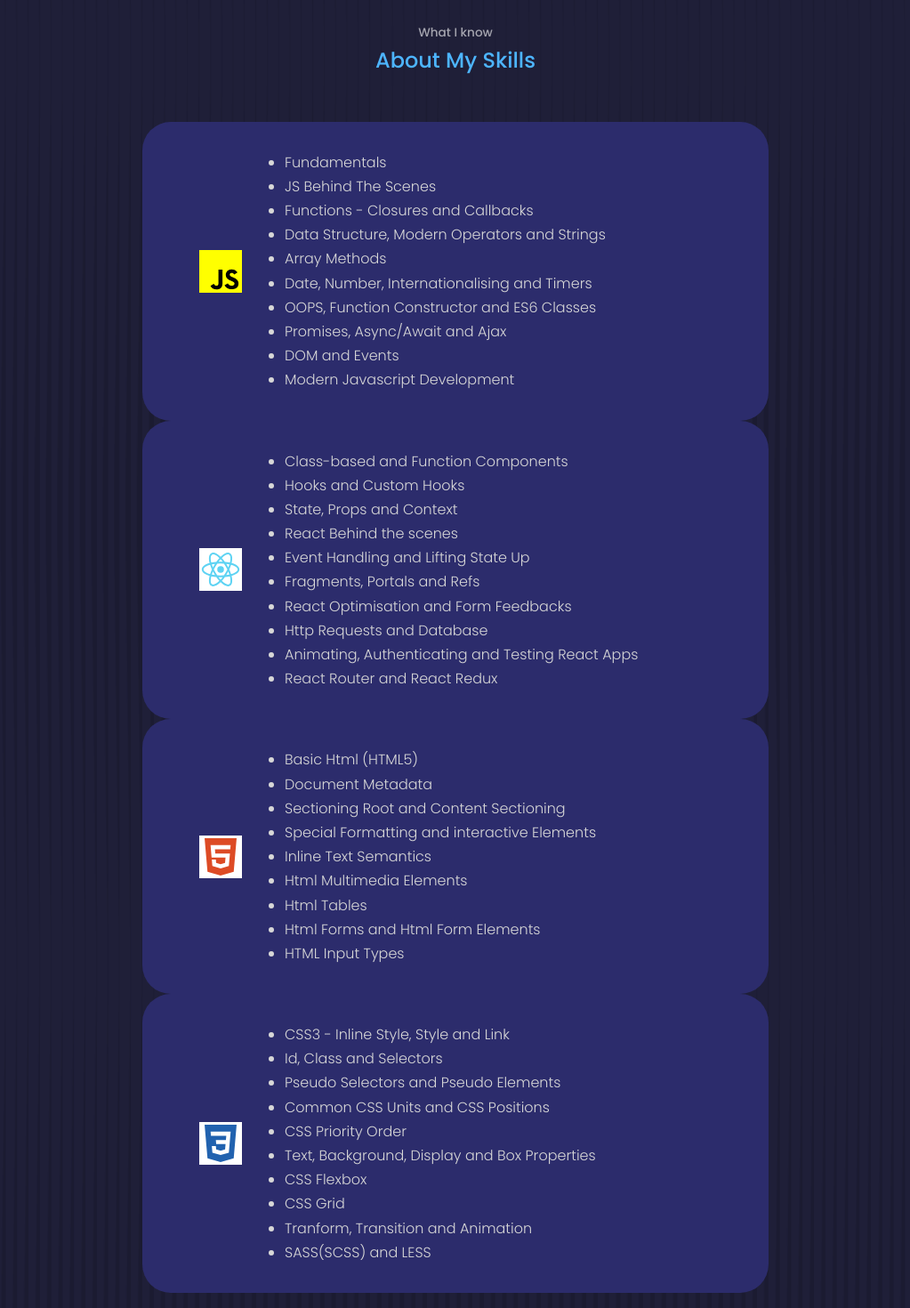
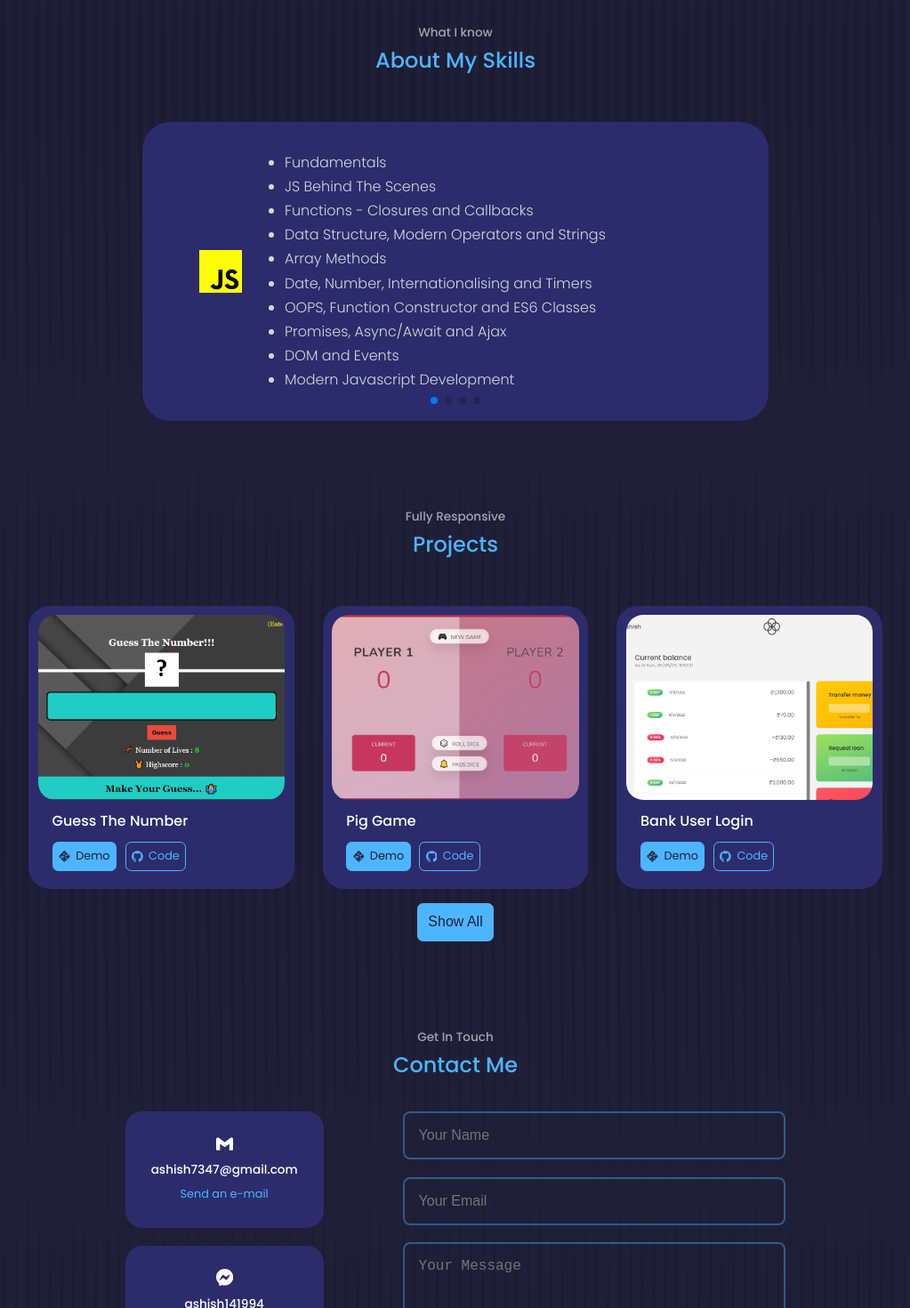
Before and after one commit to ash14ish/My-Portfolio, a React (Create React App) app: page / in a window 1280 px wide. Shown: the part 1980-3450 px from the top of the page at 89% size, without its empty margins (128-1151 px from the left). Built offline with nearby package versions, Linux system fonts and the light colour scheme.

Commit message:
portfolio

```diff
--- a/package.json
+++ b/package.json
@@ -11,6 +11,7 @@
     "react-dom": "^18.2.0",
     "react-icons": "^4.4.0",
     "react-scripts": "5.0.1",
+    "swiper": "^8.2.4",
     "web-vitals": "^2.1.4"
   },
   "scripts": {
--- a/src/components/Footer/Footer.jsx
+++ b/src/components/Footer/Footer.jsx
@@ -38,15 +38,24 @@ const Footer = () => {
         <a
           href="https://www.quora.com/profile/Ashish-Sharma-424"
           target="_blank"
+          rel="noopener noreferrer"
         >
           <FaQuora />
         </a>
 
-        <a href="https://www.instagram.com/ash14ish/" target="_blank">
+        <a
+          href="https://www.instagram.com/ash14ish/"
+          target="_blank"
+          rel="noopener noreferrer"
+        >
           <FiInstagram />
         </a>
 
-        <a href="https://twitter.com/aas_hi_shh" target="_blank">
+        <a
+          href="https://twitter.com/aas_hi_shh"
+          target="_blank"
+          rel="noopener noreferrer"
+        >
           <IoLogoTwitter />
         </a>
       </div>
--- a/src/components/SkillsDetails/SKILLS_DATA.js
+++ b/src/components/SkillsDetails/SKILLS_DATA.js
@@ -28,6 +28,7 @@ const SKILLS_DATA = {
   html: [
     "Basic Html (HTML5)",
     "Document Metadata",
+    "Root, Head and Body",
     "Sectioning Root and Content Sectioning",
     "Special Formatting and interactive Elements",
     "Inline Text Semantics",
--- a/src/components/SkillsDetails/SkillsDetails.jsx
+++ b/src/components/SkillsDetails/SkillsDetails.jsx
@@ -4,6 +4,13 @@ import "./SkillsDetails.css";
 import { SiJavascript } from "react-icons/si";
 import { IoLogoHtml5, IoLogoCss3 } from "react-icons/io";
 import { RiReactjsFill } from "react-icons/ri";
+
+import { Pagination } from "swiper";
+
+import { Swiper, SwiperSlide } from "swiper/react";
+
+import "swiper/css";
+import "swiper/css/pagination";
 
 import SKILLS_DATA from "./SKILLS_DATA.js";
 
@@ -13,8 +20,15 @@ const SkillsDetails = () => {
       <h5>What I know</h5>
       <h2>About My Skills</h2>
 
-      <div className="container container__details">
-        <article className="frontend__details">
+      <Swiper
+        autoHeight="true"
+        modules={[Pagination]}
+        spaceBetween={40}
+        slidesPerView={1}
+        pagination={{ clickable: true }}
+        className="container container__details"
+      >
+        <SwiperSlide className="frontend__details">
           <SiJavascript id="js" className="frontend__details-icon" />
 
           <ul>
@@ -24,9 +38,9 @@ const SkillsDetails = () => {
               </li>
             ))}
           </ul>
-        </article>
+        </SwiperSlide>
 
-        <article className="frontend__details">
+        <SwiperSlide className="frontend__details">
           <RiReactjsFill id="react" className="frontend__details-icon" />
 
           <ul>
@@ -36,9 +50,9 @@ const SkillsDetails = () => {
               </li>
             ))}
           </ul>
-        </article>
+        </SwiperSlide>
 
-        <article className="frontend__details">
+        <SwiperSlide className="frontend__details">
           <IoLogoHtml5 id="html" className="frontend__details-icon" />
           <ul>
             {SKILLS_DATA.html.map((skill, index) => (
@@ -47,9 +61,9 @@ const SkillsDetails = () => {
               </li>
             ))}
           </ul>
-        </article>
+        </SwiperSlide>
 
-        <article className="frontend__details">
+        <SwiperSlide className="frontend__details">
           <IoLogoCss3 id="css" className="frontend__details-icon" />
 
           <ul>
@@ -59,8 +73,8 @@ const SkillsDetails = () => {
               </li>
             ))}
           </ul>
-        </article>
-      </div>
+        </SwiperSlide>
+      </Swiper>
     </section>
   );
 };
```
Also changed, not shown: 1 other file (tests, documents, lock files or other folders).
